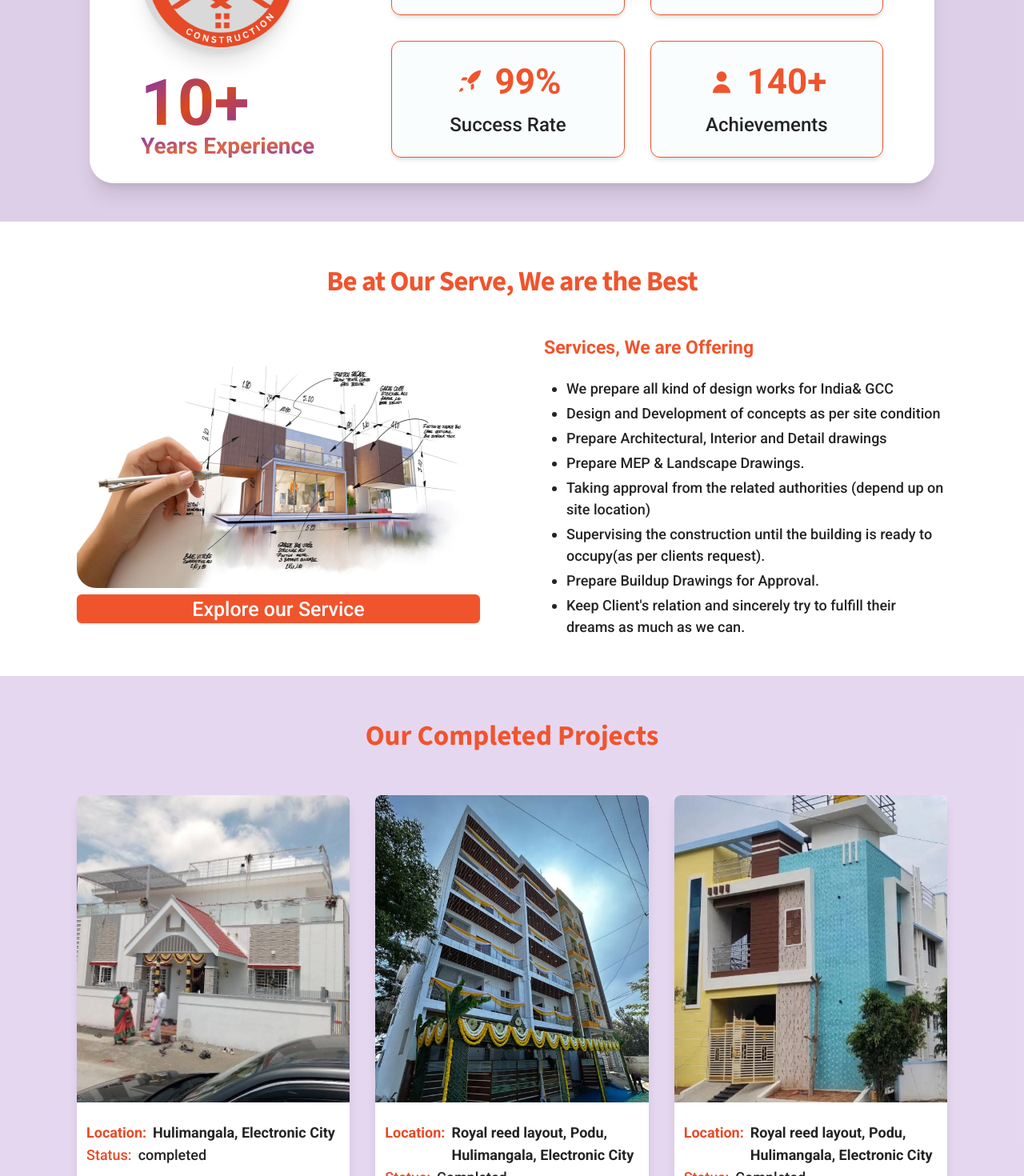
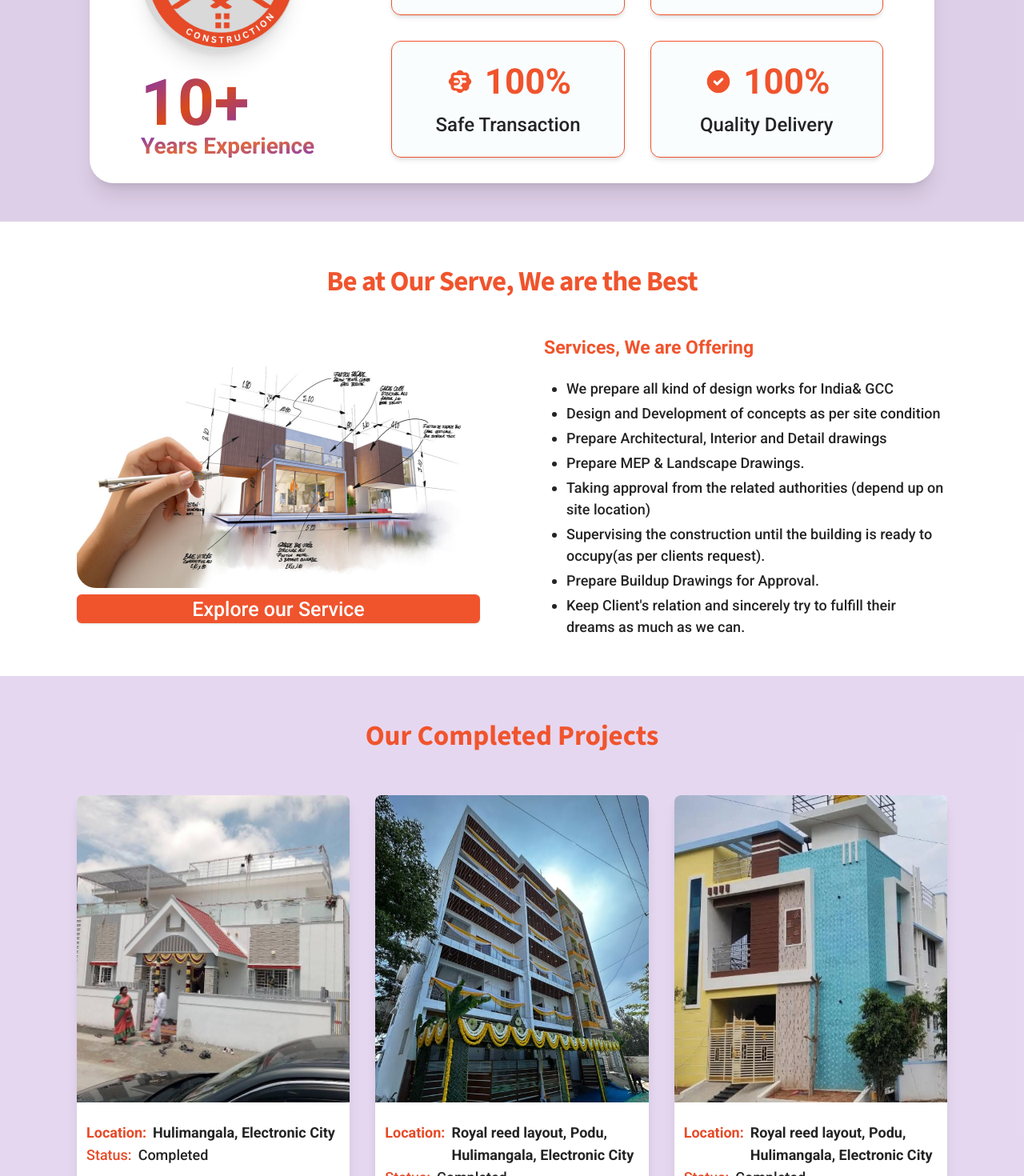
Before and after one commit to mountain-square-constructions/mountain-square-constructions, a Next.js app: page / in a window 1280 px wide. Shown: the part 1120-2590 px from the top of the page at 80% size. Built offline with nearby package versions, Linux system fonts and the light colour scheme.

Commit message:
changes done

```diff
--- a/app/components/navigation-components/footer.jsx
+++ b/app/components/navigation-components/footer.jsx
@@ -5,9 +5,7 @@ import SectionContainer from "../section-container";
 import Box from "../box";
 import Text from "../text";
 import Image from "next/image";
-import { Button } from "@/components/ui/button";
 import Link from "next/link";
-import { Input } from "@/components/ui/input";
 
 const Footer = () => {
   const handleClick = (phoneNumber) => {
@@ -27,6 +25,7 @@ const Footer = () => {
         <Box className="flex flex-col !space-y-10 md:space-y-0 md:flex-row md:justify-between md:items-start">
           <Box className="">
             <Box className="flex flex-col justify-center items-center w-full lg:w-auto ">
+              <Link href="/">
                 <Image
                   src="/mountain-square-logo.png"
                   alt="logo"
@@ -35,6 +34,7 @@ const Footer = () => {
                   priority
                   className="rounded-full"
                 />
+              </Link>
               <Box className="flex flex-col">
                 <Text className="text-[20px] font-medium text-center max-w-sm mt-3">
                   {" "}
@@ -56,7 +56,7 @@ const Footer = () => {
               </li>
               <li className="relative group max-w-fit">
                 {" "}
-                <Link href="/about-us">About</Link>{" "}
+                <Link href="/about-us">About Us</Link>{" "}
                 <span className="absolute bottom-0 left-1/2 w-0 h-0.5 bg-[#f0542d] group-hover:w-full transition-all duration-300 group-hover:left-0"></span>
               </li>
               <li className="relative group max-w-fit">
@@ -98,7 +98,7 @@ const Footer = () => {
         </Box>
         <Box className="flex flex-col md:flex-row md:items-center justify-between text-white font-normal mt-5 text-[14px] bg-[#d9420f] px-2 py-3 rounded-lg ">
           <Text className="text-[16px]">
-            © 2025 mountainsquare All rights reserved.
+            © 2025 Mountain Square All rights reserved.
           </Text>
           <Text className="!whitespace-normal text-wrap">
             {" "}
--- a/app/components/navigation-components/header.jsx
+++ b/app/components/navigation-components/header.jsx
@@ -38,6 +38,7 @@ const Header = () => {
           <Box className="flex flex-col lg:flex-row justify-between items-center gap-4">
             {/* Logo */}
             <Box className="flex justify-center lg:justify-start w-full lg:w-auto">
+              <Link href="/">
                 <Image
                   src="/mountain-square-logo.png"
                   alt="logo"
@@ -46,6 +47,7 @@ const Header = () => {
                   priority
                   className="rounded-full"
                 />
+              </Link>
             </Box>
 
             {/* Contact information & CTA */}
--- a/app/components/projects.jsx
+++ b/app/components/projects.jsx
@@ -108,7 +108,7 @@ const Projects = () => {
                 <Text className="text-lg font-medium flex items-center gap-x-2 mt-auto">
                   {/* <MapPin fill="#e64a27" stroke="#fff" /> */}
                   <span className="text-[#e64a27]">Status: </span>
-                  completed
+                  Completed
                 </Text>
               </Box>
             </Box>
--- a/app/components/static-counters.jsx
+++ b/app/components/static-counters.jsx
@@ -110,7 +110,16 @@
 
 import React, { useState, useEffect, useRef } from "react";
 import Image from "next/image";
-import { Building, CalendarDays, Rocket, UserRound } from "lucide-react";
+import {
+  ArrowLeftRight,
+  BadgeIndianRupee,
+  Building,
+  CalendarDays,
+  CircleCheck,
+  Rocket,
+  ShieldCheck,
+  UserRound,
+} from "lucide-react";
 import SectionContainer from "./section-container";
 import Text from "./text";
 import Box from "./box";
@@ -197,14 +206,14 @@ const CountUp = () => {
       label: "Happy Clients",
     },
     {
-      icon: Rocket,
-      value: "99%",
-      label: "Success Rate",
+      icon: BadgeIndianRupee,
+      value: "100%",
+      label: "Safe Transaction",
     },
     {
-      icon: UserRound,
-      value: "140+",
-      label: "Achievements",
+      icon: CircleCheck,
+      value: "100%",
+      label: "Quality Delivery",
     },
   ];
 
@@ -212,17 +221,6 @@ const CountUp = () => {
     <Box className="bg-[#f5f5f5]">
       <Box className="bg-[#833ab4]/20 py-12">
         <SectionContainer className="py-0">
-          <Box className="w-full flex flex-col items-center">
-            {/* <Text
-              variant="h2"
-              className="bg-gradient-to-br from-[#833ab4] via-[#d9420f]/80 to-[#833ab4] inline-block text-transparent bg-clip-text text-center text-[30px] md:text-[35px] lg:text-[40px] font-bold mb-2"
-            >
-              Mountain Square Construction Pvt Ltd
-            </Text>
-            <Text className="bg-gradient-to-br from-[#833ab4] via-[#d9420f]/80 to-[#833ab4] inline-block text-transparent bg-clip-text md:text-[23px] lg:text-[23px] font-bold mb-5">
-              We are the Best Construction Company In Bangalore
-            </Text> */}
-          </Box>
           <Box className="mx-auto px-0 md:px-4">
             <Box className="bg-white shadow-xl py-8 px-6 md:px-10 lg:px-16 rounded-2xl xl:rounded-[30px]">
               <Box className="grid grid-cols-1 md:grid-cols-12 gap-y-10 md:gap-y-0 md:gap-x-3">
--- a/app/projects/page.jsx
+++ b/app/projects/page.jsx
@@ -74,31 +74,31 @@ const Projects = () => {
         {
           id: 1,
           image: "/interior/interior1.jpg",
-          location: "Historic Townhouse, Boston",
-          status: "Completed/ongoing",
+          location: "BSR Layout, Jigani, Bengaluru",
+          status: "Completed",
         },
         {
           id: 2,
           image: "/interior/interior2.jpg",
-          location: "Industrial Loft Conversion, Brooklyn",
+          location: "Kanakpura Road, Thatagunni, Bengaluru",
           status: "Completed",
         },
         {
           id: 3,
           image: "/interior/interior3.jpg",
-          location: "Victorian Restoration, San Francisco",
-          status: "Completed/ongoing",
+          location: "Royal Reed Layout, Electronic City",
+          status: "Completed",
         },
         {
           id: 4,
           image: "/interior/interior4.jpg",
-          location: "Commercial Building Revitalization, Portland",
+          location: "Kalluballu, Jigani, Bengaluru",
           status: "Completed",
         },
         {
           id: 5,
           image: "/interior/interior5.jpg",
-          location: "Commercial Building Revitalization, Portland",
+          location: "Hulimangala, Bengaluru",
           status: "Completed",
         },
       ],
@@ -259,7 +259,7 @@ const Projects = () => {
                           priority
                           className="rounded-full absolute top-4 right-4"
                         />
-                        <Box className="p-3 flex flex-col">
+                        <Box className="p-3 flex flex-col justify-between">
                           <Text className="mt-3 text-lg font-bold flex items-start gap-x-2">
                             {/* <MapPinHouse fill="#e64a27" stroke="#fff" /> */}
                             <span className="text-[#e64a27]">
--- a/app/sitemap.js
+++ b/app/sitemap.js
@@ -5,31 +5,26 @@ export default async function sitemap() {
     {
       url: "https://mountainsquareconstruction.com",
       lastModified: new Date(),
-      changeFrequency: "yearly",
       priority: 1,
     },
     {
       url: "https://mountainsquareconstruction.com/about-us",
       lastModified: new Date(),
-      changeFrequency: "monthly",
       priority: 0.8,
     },
     {
       url: "https://mountainsquareconstruction.com/services",
       lastModified: new Date(),
-      changeFrequency: "weekly",
       priority: 0.8,
     },
     {
       url: "https://mountainsquareconstruction.com/projects",
       lastModified: new Date(),
-      changeFrequency: "weekly",
       priority: 0.8,
     },
     {
       url: "https://mountainsquareconstruction.com/contact",
       lastModified: new Date(),
-      changeFrequency: "weekly",
       priority: 0.8,
     },
   ];
```
Lines whose indentation alone changed are shown as unchanged.
